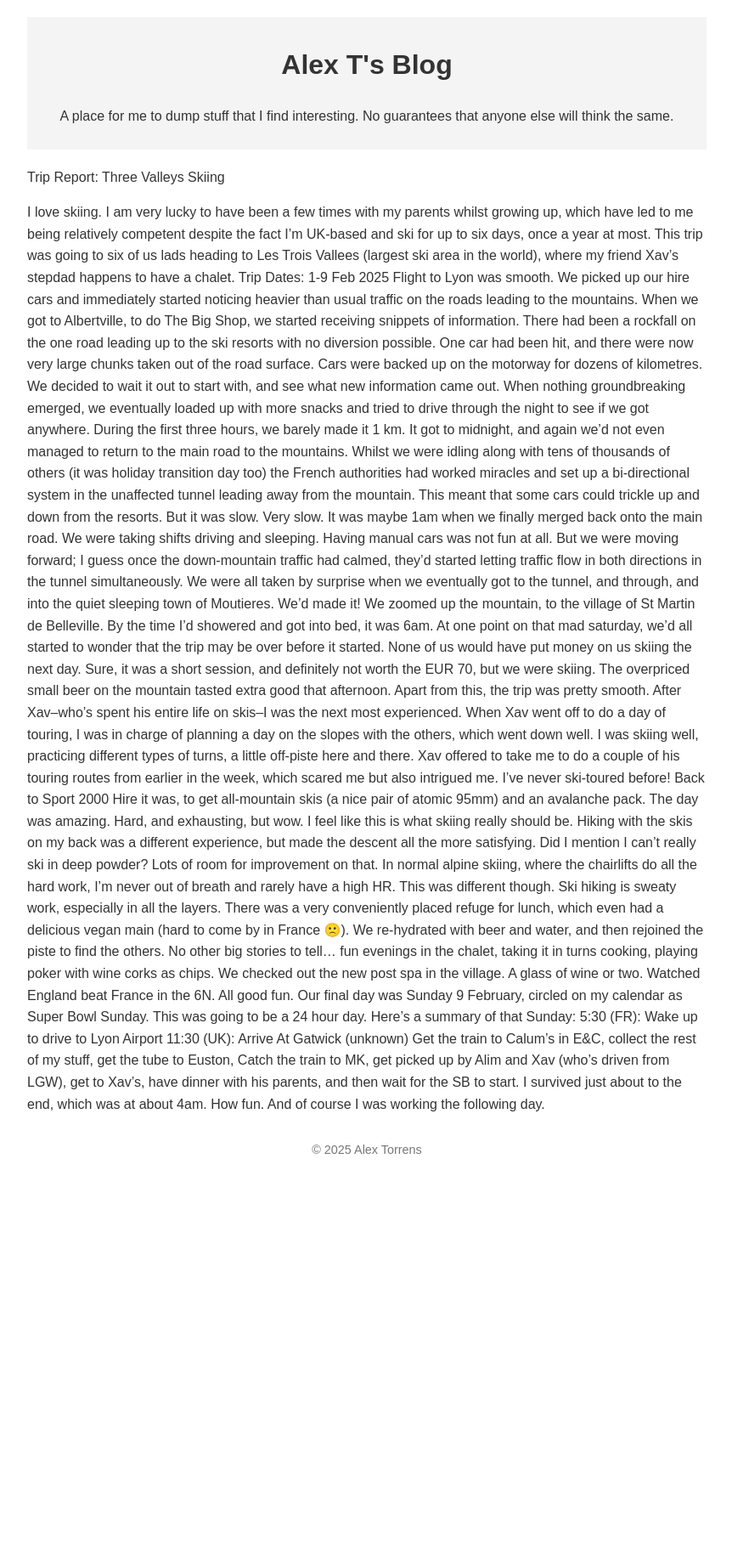
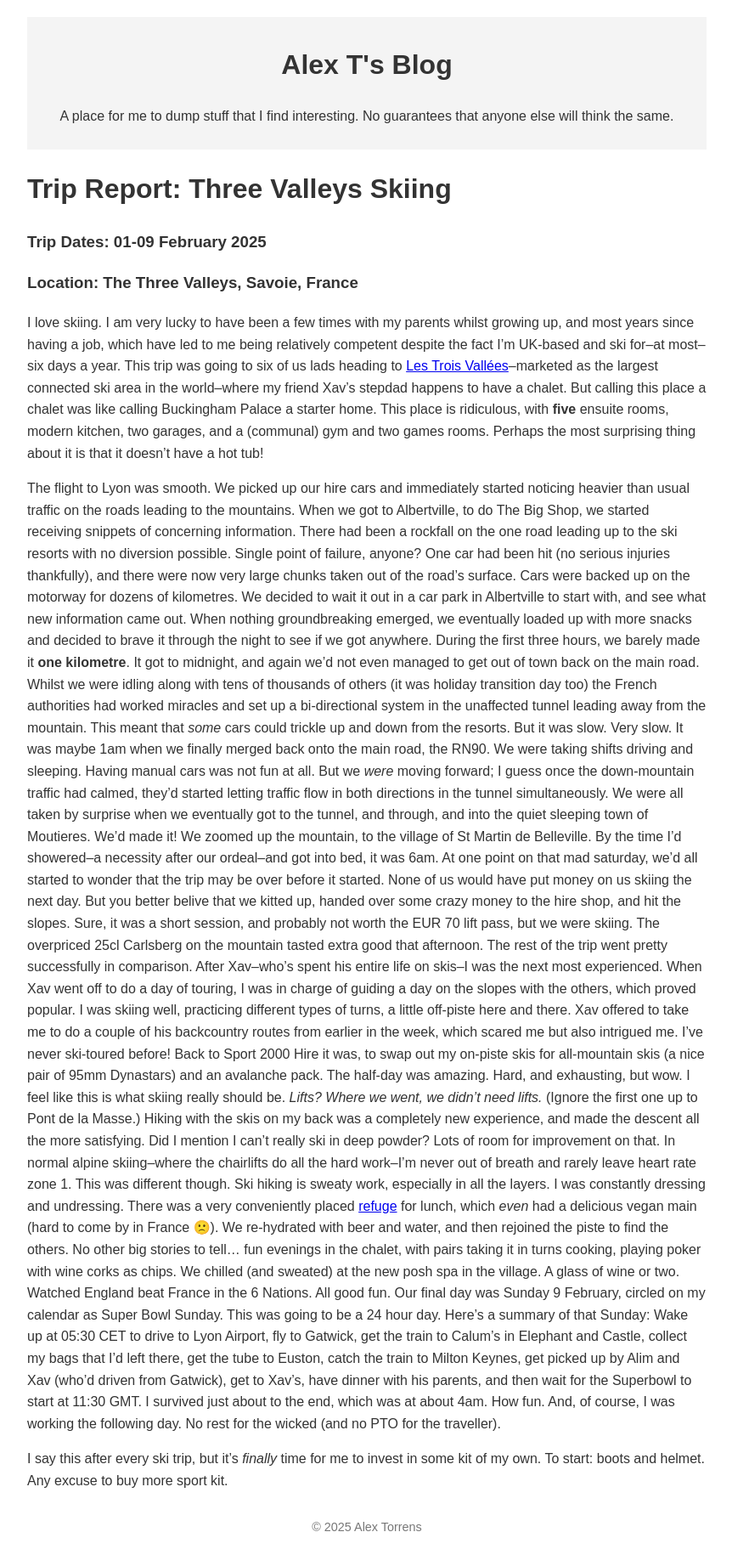
Before and after one commit to ajtorrens/ajtorrens.github.io, a Jekyll site: the page built from _posts/2025-05-12-trip-report-skiing-2025.md, in a window 1280 px wide. Shown: the whole page at 85% size, without its empty margins (208-1070 px from the left). Built offline with Jekyll 4.4.1, drawn with Linux system fonts in a browser that asks for light colours; our own code applies the rules of GitHub Pages for plain Markdown files; before the commit the page ends 1400 px from its top, so only the background shows below that.

Commit message:
add ski blog update

```diff
--- a/_posts/2025-05-12-trip-report-skiing-2025.md
+++ b/_posts/2025-05-12-trip-report-skiing-2025.md
@@ -1,16 +1,24 @@
-Trip Report: Three Valleys Skiing
+---
+layout: default # Or a specific 'post' layout if you create one
+title: "Trip Report: Three Valleys Skiing"
+date: 2025-05-12 19:00:00 +0100 # Optional: time and timezone
+categories: thoughts # Optional: categorise your post
+---
 
-I love skiing. I am very lucky to have been a few times with my parents whilst growing up, which have led to me being relatively competent despite the fact I’m UK-based and ski for up to six days, once a year at most.
-This trip was going to six of us lads heading to Les Trois Vallees (largest ski area in the world), where my friend Xav’s stepdad happens to have a chalet.
-Trip Dates: 1-9 Feb 2025
-Flight to Lyon was smooth. We picked up our hire cars and immediately started noticing heavier than usual traffic on the roads leading to the mountains. When we got to Albertville, to do The Big Shop, we started receiving snippets of information. There had been a rockfall on the one road leading up to the ski resorts with no diversion possible. One car had been hit, and there were now very large chunks taken out of the road surface. Cars were backed up on the motorway for dozens of kilometres. We decided to wait it out to start with, and see what new information came out. When nothing groundbreaking emerged, we eventually loaded up with more snacks and tried to drive through the night to see if we got anywhere. During the first three hours, we barely made it 1 km. It got to midnight, and again we’d not even managed to return to the main road to the mountains.
-Whilst we were idling along with tens of thousands of others (it was holiday transition day too) the French authorities had worked miracles and set up a bi-directional system in the unaffected tunnel leading away from the mountain. This meant that some cars could trickle up and down from the resorts. But it was slow. Very slow. It was maybe 1am when we finally merged back onto the main road. We were taking shifts driving and sleeping. Having manual cars was not fun at all. But we were moving forward; I guess once the down-mountain traffic had calmed, they’d started letting traffic flow in both directions in the tunnel simultaneously. We were all taken by surprise when we eventually got to the tunnel, and through, and into the quiet sleeping town of Moutieres. We’d made it! We zoomed up the mountain, to the village of St Martin de Belleville. By the time I’d showered and got into bed, it was 6am.
-At one point on that mad saturday, we’d all started to wonder that the trip may be over before it started. None of us would have put money on us skiing the next day. Sure, it was a short session, and definitely not worth the EUR 70, but we were skiing. The overpriced small beer on the mountain tasted extra good that afternoon.
-Apart from this, the trip was pretty smooth. After Xav--who’s spent his entire life on skis--I was the next most experienced. When Xav went off to do a day of touring, I was in charge of planning a day on the slopes with the others, which went down well. I was skiing well, practicing different types of turns, a little off-piste here and there. Xav offered to take me to do a couple of his touring routes from earlier in the week, which scared me but also intrigued me. I’ve never ski-toured before! Back to Sport 2000 Hire it was, to get all-mountain skis (a nice pair of atomic 95mm) and an avalanche pack.
-The day was amazing. Hard, and exhausting, but wow. I feel like this is what skiing really should be. Hiking with the skis on my back was a different experience, but made the descent all the more satisfying. Did I mention I can’t really ski in deep powder? Lots of room for improvement on that. In normal alpine skiing, where the chairlifts do all the hard work, I’m never out of breath and rarely have a high HR. This was different though. Ski hiking is sweaty work, especially in all the layers.
-There was a very conveniently placed refuge for lunch, which even had a delicious vegan main (hard to come by in France 🙁). We re-hydrated with beer and water, and then rejoined the piste to find the others.
-No other big stories to tell… fun evenings in the chalet, taking it in turns cooking, playing poker with wine corks as chips. We checked out the new post spa in the village. A glass of wine or two. Watched England beat France in the 6N. All good fun.
+# Trip Report: Three Valleys Skiing
+### Trip Dates: 01-09 February 2025
+### Location: The Three Valleys, Savoie, France
+I love skiing. I am very lucky to have been a few times with my parents whilst growing up, and most years since having a job, which have led to me being relatively competent despite the fact I’m UK-based and ski for--at most--six days a year.
+This trip was going to six of us lads heading to [Les Trois Vallées](https://www.les3vallees.com/en)--marketed as the largest connected ski area in the world--where my friend Xav’s stepdad happens to have a chalet. But calling this place a chalet was like calling Buckingham Palace a starter home. This place is ridiculous, with **five** ensuite rooms, modern kitchen, two garages, and a (communal) gym and two games rooms. Perhaps the most surprising thing about it is that it doesn't have a hot tub!
+
+The flight to Lyon was smooth. We picked up our hire cars and immediately started noticing heavier than usual traffic on the roads leading to the mountains. When we got to Albertville, to do The Big Shop, we started receiving snippets of concerning information. There had been a rockfall on the one road leading up to the ski resorts with no diversion possible. Single point of failure, anyone? One car had been hit (no serious injuries thankfully), and there were now very large chunks taken out of the road's surface. Cars were backed up on the motorway for dozens of kilometres. We decided to wait it out in a car park in Albertville to start with, and see what new information came out. When nothing groundbreaking emerged, we eventually loaded up with more snacks and decided to brave it through the night to see if we got anywhere. During the first three hours, we barely made it **one kilometre**. It got to midnight, and again we’d not even managed to get out of town back on the main road.
+Whilst we were idling along with tens of thousands of others (it was holiday transition day too) the French authorities had worked miracles and set up a bi-directional system in the unaffected tunnel leading away from the mountain. This meant that _some_ cars could trickle up and down from the resorts. But it was slow. Very slow. It was maybe 1am when we finally merged back onto the main road, the RN90. We were taking shifts driving and sleeping. Having manual cars was not fun at all. But we _were_ moving forward; I guess once the down-mountain traffic had calmed, they’d started letting traffic flow in both directions in the tunnel simultaneously. We were all taken by surprise when we eventually got to the tunnel, and through, and into the quiet sleeping town of Moutieres. We’d made it! We zoomed up the mountain, to the village of St Martin de Belleville. By the time I’d showered--a necessity after our ordeal--and got into bed, it was 6am.
+At one point on that mad saturday, we’d all started to wonder that the trip may be over before it started. None of us would have put money on us skiing the next day. But you better belive that we kitted up, handed over some crazy money to the hire shop, and hit the slopes. Sure, it was a short session, and probably not worth the EUR 70 lift pass, but we were skiing. The overpriced 25cl Carlsberg on the mountain tasted extra good that afternoon.
+The rest of the trip went pretty successfully in comparison. After Xav--who’s spent his entire life on skis--I was the next most experienced. When Xav went off to do a day of touring, I was in charge of guiding a day on the slopes with the others, which proved popular. I was skiing well, practicing different types of turns, a little off-piste here and there. Xav offered to take me to do a couple of his backcountry routes from earlier in the week, which scared me but also intrigued me. I’ve never ski-toured before! Back to Sport 2000 Hire it was, to swap out my on-piste skis for all-mountain skis (a nice pair of 95mm Dynastars) and an avalanche pack.
+The half-day was amazing. Hard, and exhausting, but wow. I feel like this is what skiing really should be. _Lifts? Where we went, we didn't need lifts._ (Ignore the first one up to Pont de la Masse.) Hiking with the skis on my back was a completely new experience, and made the descent all the more satisfying. Did I mention I can’t really ski in deep powder? Lots of room for improvement on that. In normal alpine skiing--where the chairlifts do all the hard work--I’m never out of breath and rarely leave heart rate zone 1. This was different though. Ski hiking is sweaty work, especially in all the layers. I was constantly dressing and undressing.
+There was a very conveniently placed [refuge](https://maps.app.goo.gl/7h524RG5G5LpTGC56) for lunch, which _even_ had a delicious vegan main (hard to come by in France 🙁). We re-hydrated with beer and water, and then rejoined the piste to find the others.
+No other big stories to tell… fun evenings in the chalet, with pairs taking it in turns cooking, playing poker with wine corks as chips. We chilled (and sweated) at the new posh spa in the village. A glass of wine or two. Watched England beat France in the 6 Nations. All good fun.
 Our final day was Sunday 9 February, circled on my calendar as Super Bowl Sunday. This was going to be a 24 hour day. Here’s a summary of that Sunday:
-5:30 (FR): Wake up to drive to Lyon Airport
-11:30 (UK): Arrive At Gatwick
-(unknown) Get the train to Calum’s in E&C, collect the rest of my stuff, get the tube to Euston, Catch the train to MK, get picked up by Alim and Xav (who’s driven from LGW), get to Xav’s, have dinner with his parents, and then wait for the SB to start. I survived just about to the end, which was at about 4am. How fun. And of course I was working the following day.
+Wake up at 05:30 CET to drive to Lyon Airport, fly to Gatwick, get the train to Calum’s in Elephant and Castle, collect my bags that I'd left there, get the tube to Euston, catch the train to Milton Keynes, get picked up by Alim and Xav (who'd driven from Gatwick), get to Xav’s, have dinner with his parents, and then wait for the Superbowl to start at 11:30 GMT. I survived just about to the end, which was at about 4am. How fun. And, of course, I was working the following day. No rest for the wicked (and no PTO for the traveller).
+
+I say this after every ski trip, but it's _finally_ time for me to invest in some kit of my own. To start: boots and helmet. Any excuse to buy more sport kit.
```
